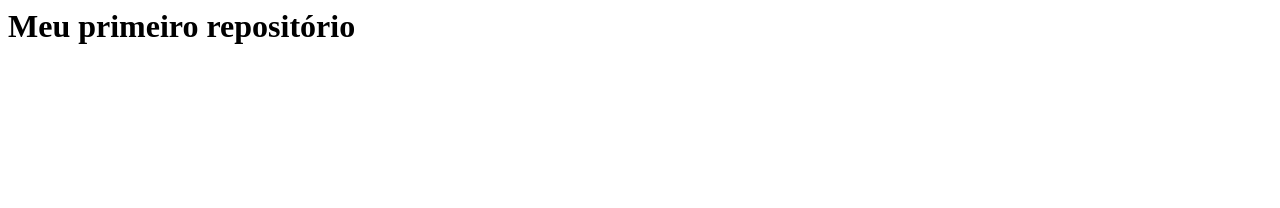
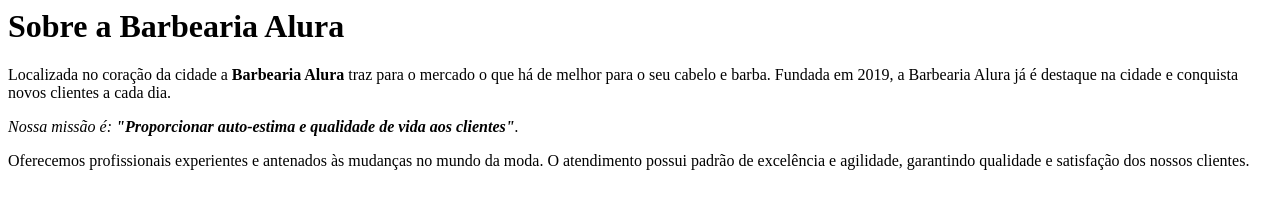
Before and after one commit to guilhermefontan/primeiro-repositorio, a plain HTML site: page index.html in a window 1280 px wide. Drawn offline with Linux system fonts and the light colour scheme.

Commit message:
criando meu site

```diff
--- a/index.html
+++ b/index.html
@@ -1,3 +1,12 @@
 <html>
-        <h1> Meu primeiro repositório </h1>
+       <h1>Sobre a Barbearia Alura</h1>
+
+<p>Localizada no coração da cidade a <strong>Barbearia Alura</strong> traz para o mercado o que há de melhor para o seu cabelo e barba.
+Fundada em 2019, a Barbearia Alura já é destaque na cidade e conquista novos clientes a cada dia.</p>
+
+<p><em>Nossa missão é: <strong>"Proporcionar auto-estima e qualidade de vida aos clientes"</strong>.</em></p>
+
+<p>Oferecemos profissionais experientes e antenados às mudanças no mundo da moda.
+O atendimento possui padrão de excelência e agilidade, garantindo qualidade e satisfação dos nossos clientes.</p>
+
 </html>
```
